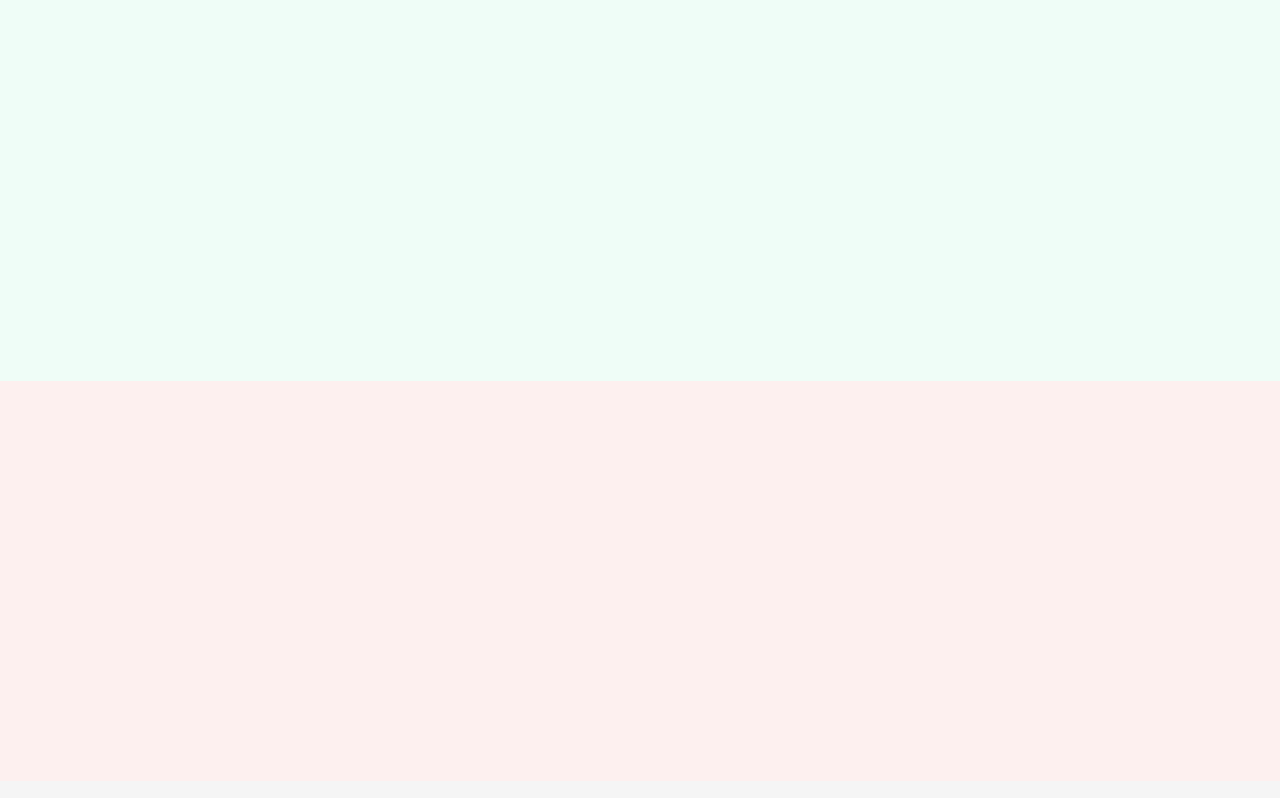
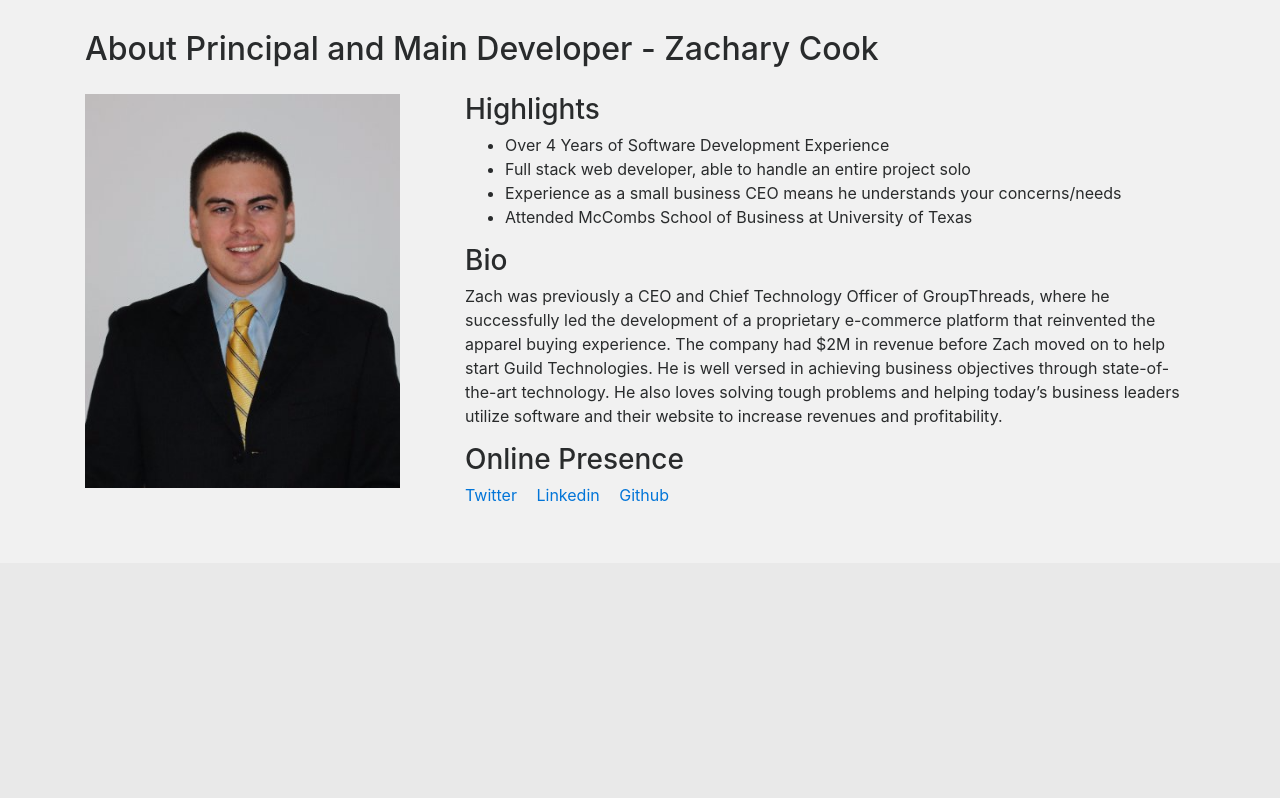
Before and after one commit to zacharygcook/quality-websites-for-cheap-marketing-site, a plain HTML site: page index.html in a window 1280 px wide. Shown: the part 1580-2378 px from the top of the page. Drawn offline with nearby package versions, Linux system fonts and the light colour scheme; a script that the page names is missing.

Commit message:
About Zach Cook section complete.

```diff
--- a/index.html
+++ b/index.html
@@ -128,7 +128,47 @@
 
     <div class="about-the-main-developer">
       <div class="container">
+        <div class="row">
+          <div class="col-md-12">
+            <h2 style="padding-bottom: 20px;">About Principal and Main Developer - Zachary Cook</h2>
+          </div>
+        </div>
+        <div class="row">
+          <div class="col-md-4">
+            <img src="img/zach-professional-photo.png" id="zach-professional-photo" />
+          </div>
+          <div class="col-md-8">
+            <h3>Highlights</h3>
+            <ul>
+              <li>Over 4 Years of Software Development Experience</li>
+              <li>Full stack web developer, able to handle an entire project solo</li>
+              <li>Experience as a small business CEO means he understands your concerns/needs</li>
+              <li>Attended McCombs School of Business at University of Texas</li>
+            </ul>
 
+            <h3>Bio</h3>
+
+            <p class="main-content-text">
+              Zach was previously a CEO and Chief Technology Officer of
+              GroupThreads, where he successfully led the development of a
+              proprietary e-commerce platform that reinvented the apparel
+              buying experience. The company had $2M in revenue before Zach
+              moved on to help start Guild Technologies. He is well versed in
+              achieving business objectives through state-of-the-art technology.
+              He also loves solving tough problems and helping today’s business
+              leaders utilize software and their website to increase revenues and profitability.
+            </p>
+
+            <h3>Online Presence</h3>
+
+            <a target="_blank" style="padding-right: 15px;" href="https://twitter.com/zach_hustles">Twitter</a>
+
+            <a target="_blank" style="padding-right: 15px;" href="https://www.linkedin.com/in/zacharygcook/">Linkedin</a>
+
+            <a target="_blank" style="padding-right: 15px;" href="https://github.com/zacharygcook">Github</a>
+
+          </div>
+        </div>
       </div>
     </div>
 
--- a/resources/css/home-page.css
+++ b/resources/css/home-page.css
@@ -81,11 +81,17 @@
 */
 
 .about-the-main-developer {
-	background: #effdf7;
+	background: #f1f1f1;
 	min-height: 400px;
 	padding-top: 50px;
 	padding-bottom: 50px;
 	width: 100%;
+}
+
+#zach-professional-photo {
+	width: 90%;
+	height: auto;
+	padding-bottom: 25px;
 }
 
 /*
@@ -97,7 +103,7 @@
 */
 
 .portfolio-of-past-websites {
-	background: #FDF0EF;
+	background: #E9E9E9;
 	min-height: 400px;
 	padding-top: 50px;
 	padding-bottom: 50px;
```
Also changed, not shown: img/zach-professional-photo.png (added).
